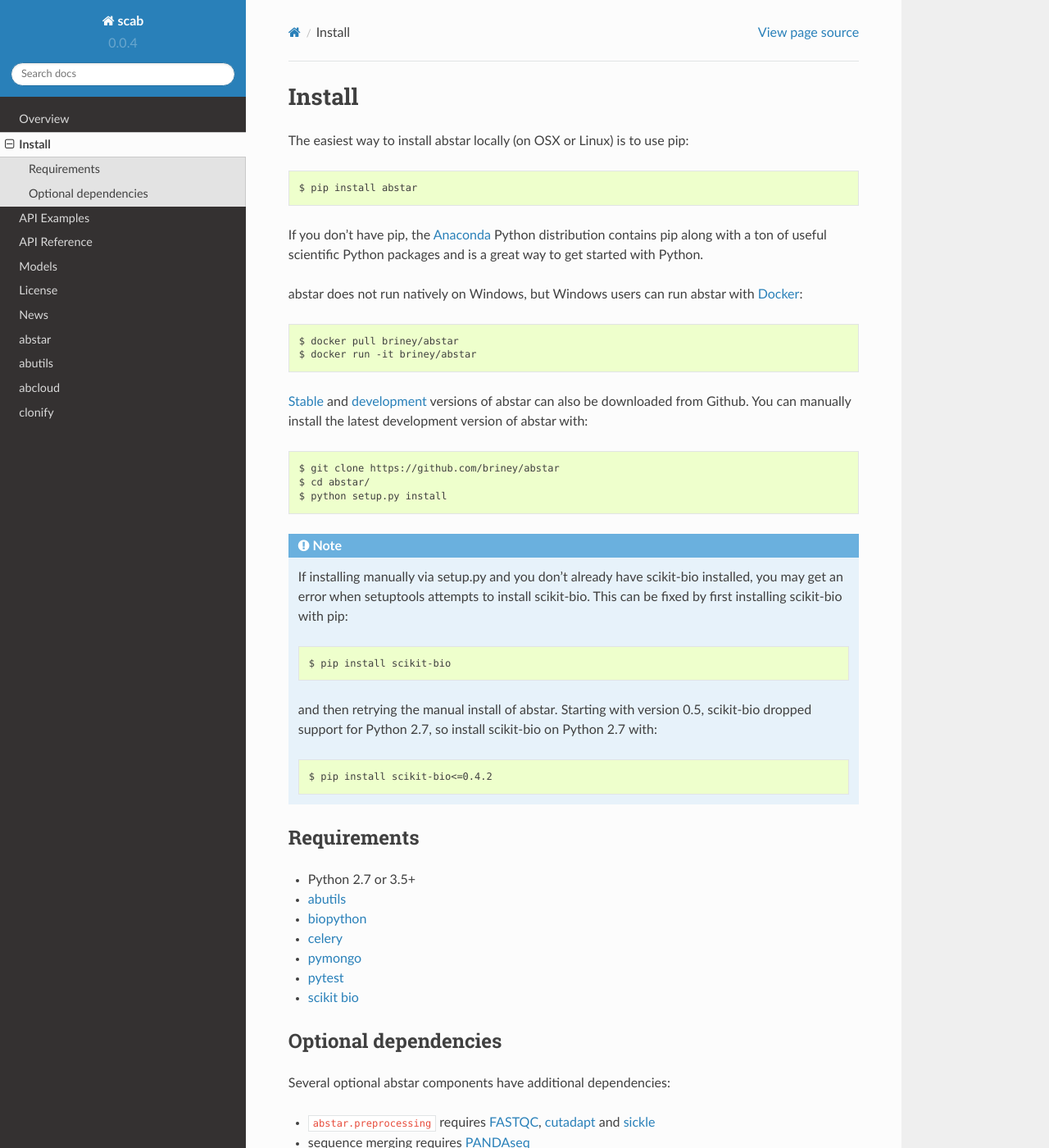
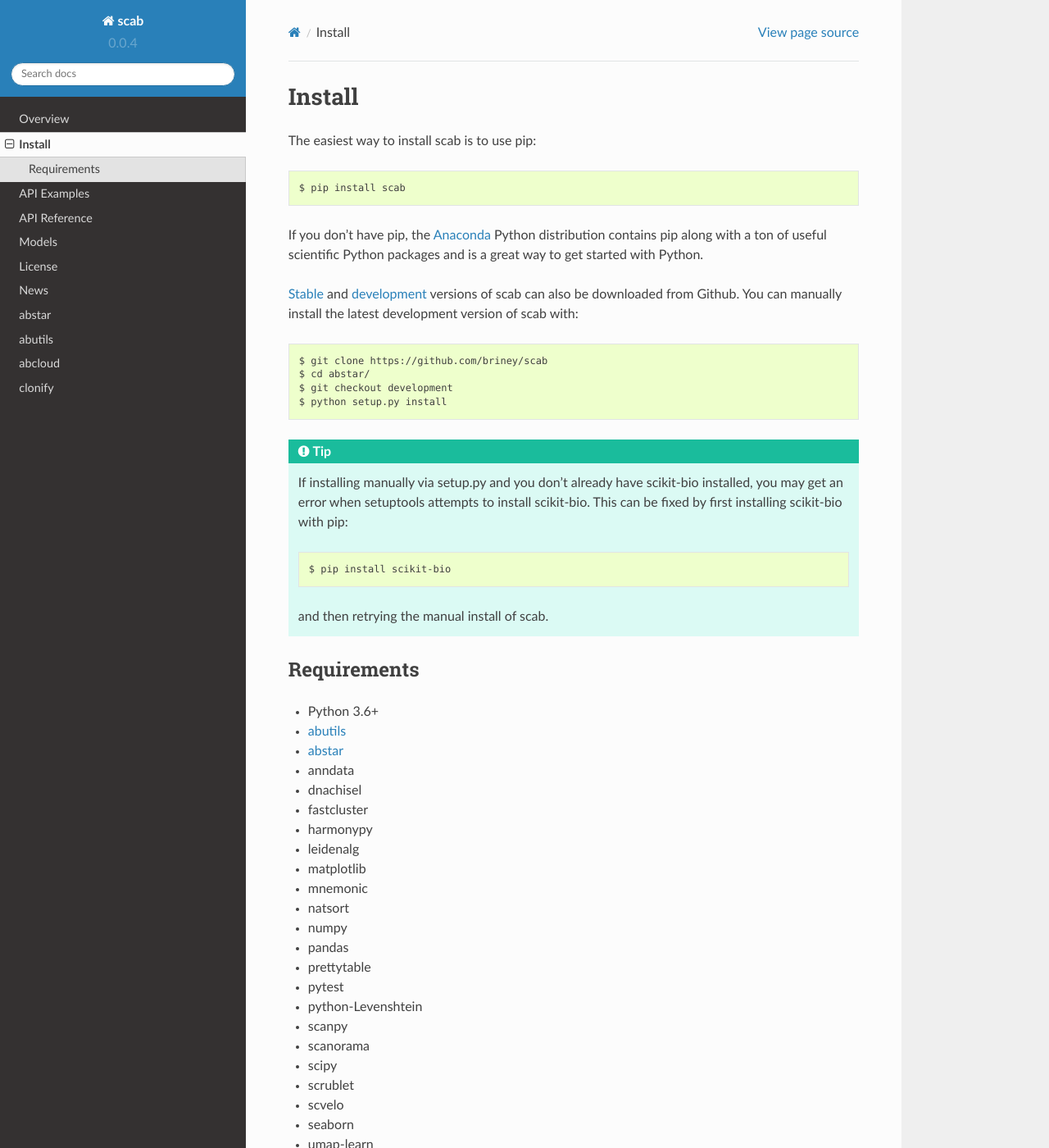
Before and after one commit to brineylab/scab, a Sphinx documentation site: the page built from docs/source/installation.rst, in a window 1280 px wide and 1400 px high. Shown: the whole window at 82% size. Built offline with Sphinx 7.4.7 and the Read the Docs theme 2.0.0, drawn with Linux system fonts in a browser that asks for light colours; some of the changed text lies outside the part shown.

Commit message:
Update installation.rst

```diff
--- a/docs/source/installation.rst
+++ b/docs/source/installation.rst
@@ -1,78 +1,63 @@
 Install
 =======
 
-The easiest way to install abstar locally (on OSX or Linux) is to use pip::
+The easiest way to install scab is to use pip::
 
-    $ pip install abstar
+    $ pip install scab
 
 If you don't have pip, the Anaconda_ Python distribution contains pip along
 with a ton of useful scientific Python packages and is a great way to get
 started with Python.
 
-abstar does not run natively on Windows, but Windows users can run abstar with Docker_::
+Stable_ and development_ versions of scab can also be downloaded from Github.
+You can manually install the latest development version of scab with::
 
-    $ docker pull briney/abstar
-    $ docker run -it briney/abstar
-
-Stable_ and development_ versions of abstar can also be downloaded from Github.
-You can manually install the latest development version of abstar with::
-
-    $ git clone https://github.com/briney/abstar
+    $ git clone https://github.com/briney/scab
     $ cd abstar/
+    $ git checkout development
     $ python setup.py install
 
-.. note::
-
+.. tip::
     If installing manually via setup.py and you don't already have scikit-bio installed,
     you may get an error when setuptools attempts to install scikit-bio. This can be fixed
     by first installing scikit-bio with pip::
 
         $ pip install scikit-bio
 
-    and then retrying the manual install of abstar. Starting with version 0.5, scikit-bio
-    dropped support for Python 2.7, so install scikit-bio on Python 2.7 with::
-
-        $ pip install scikit-bio<=0.4.2
+    and then retrying the manual install of scab.
 
 
 Requirements
 ------------
 
-* Python 2.7 or 3.5+
+* Python 3.6+
 * abutils_
-* biopython_
-* celery_
-* pymongo_
-* pytest_
-* `scikit bio`_
+* abstar_
+* anndata
+* dnachisel
+* fastcluster
+* harmonypy
+* leidenalg
+* matplotlib
+* mnemonic
+* natsort
+* numpy
+* pandas
+* prettytable
+* pytest
+* python-Levenshtein
+* scanpy
+* scanorama
+* scipy
+* scrublet
+* scvelo
+* seaborn
+* umap-learn
 
 
-Optional dependencies
----------------------
 
-Several optional abstar components have additional dependencies:
-
-* ``abstar.preprocessing`` requires FASTQC_, cutadapt_ and sickle_
-* sequence merging requires PANDAseq_
-* downloading data from BaseSpace requires the `BaseSpace Python SDK`_
-* ``batch_mongoimport`` requires MongoDB_
-
-If using Docker, all of the the optional dependencies are included.
-
-
-.. _Docker: https://www.docker.com/
 .. _Anaconda: https://www.continuum.io/downloads
-.. _stable: https://github.com/briney/abstar/releases
-.. _development: https://github.com/briney/abstar
+.. _stable: https://github.com/briney/scab/releases
+.. _development: https://github.com/briney/scab
 .. _abutils: https://github.com/briney/abutils
-.. _biopython: http://biopython.org/
-.. _scikit bio: http://scikit-bio.org/
-.. _pymongo: https://api.mongodb.org/python/current/
-.. _celery: http://www.celeryproject.org/
-.. _PANDAseq: https://github.com/neufeld/pandaseq
-.. _FASTQC: http://www.bioinformatics.babraham.ac.uk/projects/fastqc/
-.. _cutadapt: https://github.com/marcelm/cutadapt/
-.. _sickle: https://github.com/najoshi/sickle
-.. _BaseSpace Python SDK: https://github.com/basespace/basespace-python-sdk
-.. _MongoDB: https://www.mongodb.org/
-.. _pytest: https://docs.pytest.org/en/latest/
+.. _abstar: https://github.com/briney/abstar
```
